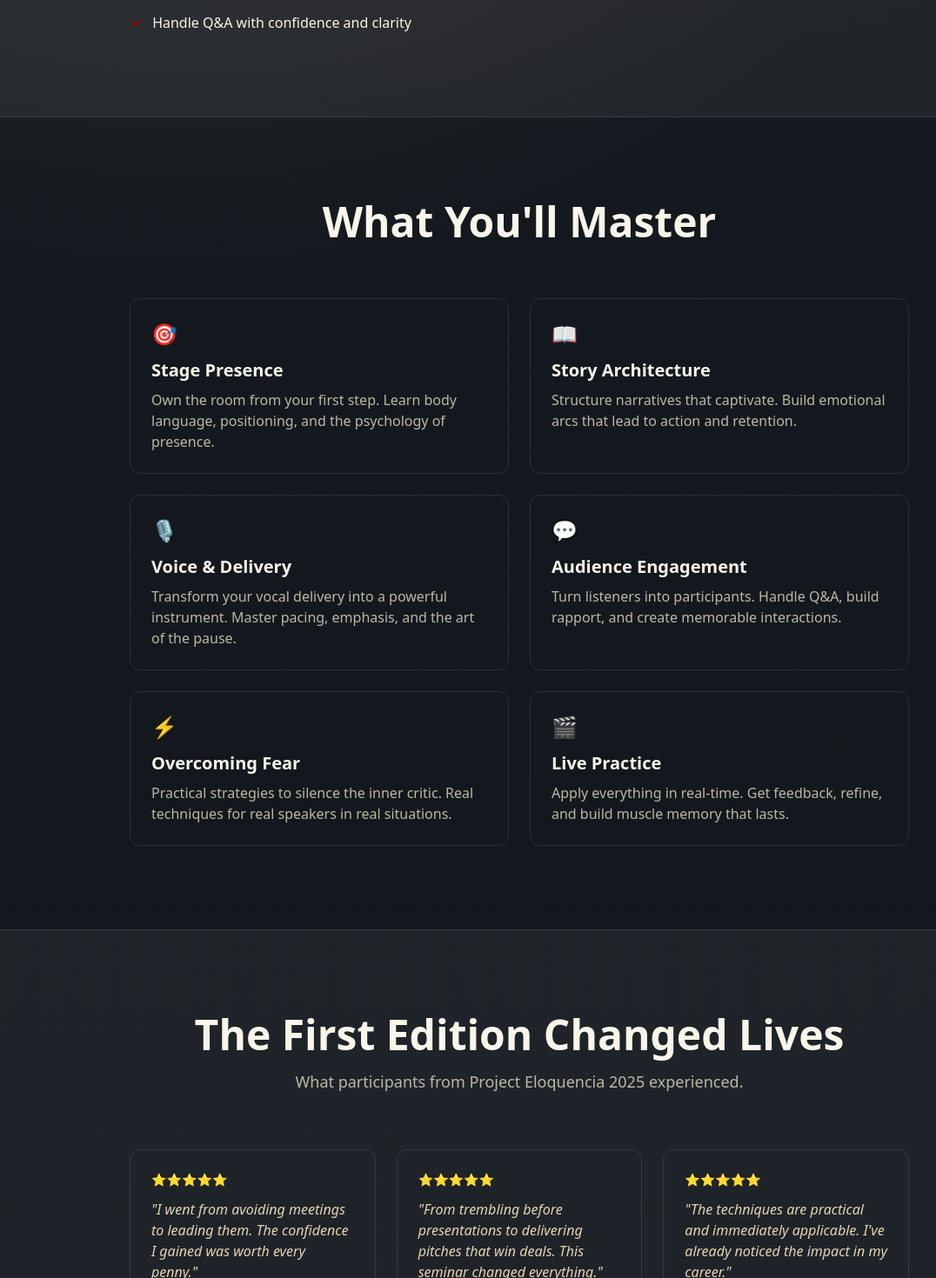
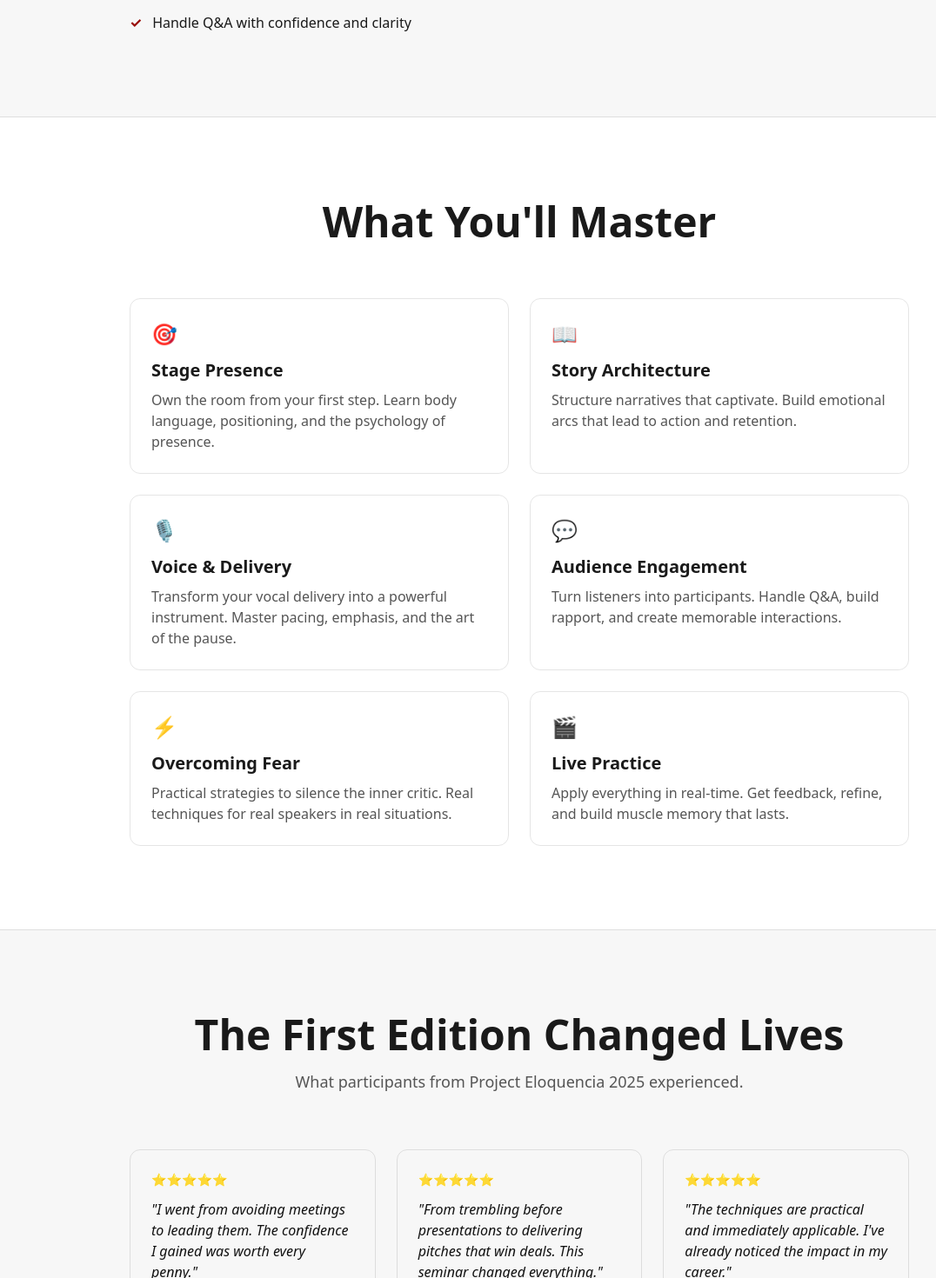
Before and after one commit to AbdullahAjayi/stage-craft-academy, a Next.js app: page /seminar in a window 1280 px wide. Shown: the part 1320-2790 px from the top of the page at 87% size, without its empty margins (43-1119 px from the left). Built offline with nearby package versions, Linux system fonts and the light colour scheme.

Commit message:
fix: switch site color theme to white and red per brand guidelines

```diff
--- a/app/globals.css
+++ b/app/globals.css
@@ -9,8 +9,8 @@
 
   body {
     @apply min-h-screen bg-brand-bg text-brand-text;
-    background: radial-gradient(circle at top, rgba(153, 10, 4, 0.18), transparent 25%),
-      radial-gradient(circle at 20% 10%, rgba(228, 213, 180, 0.18), transparent 20%),
-      linear-gradient(180deg, #161b21 0%, #0f1318 100%);
+    background: #ffffff;
+    /* background: radial-gradient(circle at top, rgba(153, 10, 4, 0.06), transparent 35%),
+      #ffffff; */
   }
 }
--- a/app/layout.tsx
+++ b/app/layout.tsx
@@ -12,7 +12,7 @@ export default function RootLayout({
   children: React.ReactNode
 }) {
   return (
-    <html lang="en" className="dark">
+    <html lang="en">
       <body className="font-sans">{children}</body>
     </html>
   )
--- a/app/page.tsx
+++ b/app/page.tsx
@@ -4,7 +4,7 @@ export default function Home() {
   return (
     <div className="min-h-screen flex flex-col">
       {/* Header */}
-      <header className="border-b border-white/10">
+      <header className="border-b border-black/10">
         <div className="max-w-6xl mx-auto px-6 py-6 flex items-center justify-between">
           <div className="flex items-center gap-3">
             <Image
@@ -46,7 +46,7 @@ export default function Home() {
       </main>
 
       {/* Footer */}
-      <footer className="border-t border-white/10">
+      <footer className="border-t border-black/10">
         <div className="max-w-6xl mx-auto px-6 py-8 text-center text-sm text-brand-muted">
           <p>© 2026 StageCraft Academy. All rights reserved.</p>
         </div>
--- a/app/seminar/page.tsx
+++ b/app/seminar/page.tsx
@@ -4,7 +4,7 @@ export default function Seminar() {
   return (
     <div className="min-h-screen">
       {/* Header */}
-      <header className="border-b border-white/10 sticky top-0 bg-brand-bg/95 backdrop-blur-sm z-50">
+      <header className="border-b border-black/10 sticky top-0 bg-white/95 backdrop-blur-sm z-50">
         <div className="max-w-6xl mx-auto px-6 py-4 flex items-center justify-between">
           <a href="/" className="flex items-center gap-3 hover:opacity-80 transition-opacity">
             <Image
@@ -31,7 +31,7 @@ export default function Seminar() {
       {/* Hero Section */}
       <section className="px-6 py-16 md:py-24">
         <div className="max-w-4xl mx-auto">
-          <div className="inline-block px-3 py-1 bg-brand-accent/20 text-slate-300 text-xs rounded-full mb-6 font-medium">
+          <div className="inline-block px-3 py-1 bg-brand-accent/20 text-slate-800 text-xs rounded-full mb-6 font-medium">
             ⚡ Second Edition • Limited Seats
           </div>
           <h1 className="text-5xl md:text-7xl font-bold mb-6 leading-tight">
@@ -53,7 +53,7 @@ export default function Seminar() {
       </section>
 
       {/* The Transformation */}
-      <section className="px-6 py-16 md:py-24 bg-white/5 border-t border-b border-white/10">
+      <section className="px-6 py-16 md:py-24 bg-black/[0.03] border-t border-b border-black/10">
         <div className="max-w-4xl mx-auto">
           <div className="grid md:grid-cols-2 gap-12 items-center">
             <div>
@@ -97,32 +97,32 @@ export default function Seminar() {
         <div className="max-w-4xl mx-auto">
           <h2 className="text-3xl md:text-5xl font-bold mb-16 text-center">What You'll Master</h2>
           <div className="grid md:grid-cols-2 gap-6">
-            <div className="p-6 border border-white/10 rounded-xl hover:border-brand-accent/30 hover:bg-brand-accent/5 transition-all">
+            <div className="p-6 border border-black/10 rounded-xl hover:border-brand-accent/30 hover:bg-brand-accent/5 transition-all">
               <div className="text-2xl mb-3">🎯</div>
               <h3 className="text-xl font-semibold mb-2">Stage Presence</h3>
               <p className="text-brand-muted">Own the room from your first step. Learn body language, positioning, and the psychology of presence.</p>
             </div>
-            <div className="p-6 border border-white/10 rounded-xl hover:border-brand-accent/30 hover:bg-brand-accent/5 transition-all">
+            <div className="p-6 border border-black/10 rounded-xl hover:border-brand-accent/30 hover:bg-brand-accent/5 transition-all">
               <div className="text-2xl mb-3">📖</div>
               <h3 className="text-xl font-semibold mb-2">Story Architecture</h3>
               <p className="text-brand-muted">Structure narratives that captivate. Build emotional arcs that lead to action and retention.</p>
             </div>
-            <div className="p-6 border border-white/10 rounded-xl hover:border-brand-accent/30 hover:bg-brand-accent/5 transition-all">
+            <div className="p-6 border border-black/10 rounded-xl hover:border-brand-accent/30 hover:bg-brand-accent/5 transition-all">
               <div className="text-2xl mb-3">🎙️</div>
               <h3 className="text-xl font-semibold mb-2">Voice & Delivery</h3>
               <p className="text-brand-muted">Transform your vocal delivery into a powerful instrument. Master pacing, emphasis, and the art of the pause.</p>
             </div>
-            <div className="p-6 border border-white/10 rounded-xl hover:border-brand-accent/30 hover:bg-brand-accent/5 transition-all">
+            <div className="p-6 border border-black/10 rounded-xl hover:border-brand-accent/30 hover:bg-brand-accent/5 transition-all">
               <div className="text-2xl mb-3">💬</div>
               <h3 className="text-xl font-semibold mb-2">Audience Engagement</h3>
               <p className="text-brand-muted">Turn listeners into participants. Handle Q&A, build rapport, and create memorable interactions.</p>
             </div>
-            <div className="p-6 border border-white/10 rounded-xl hover:border-brand-accent/30 hover:bg-brand-accent/5 transition-all">
+            <div className="p-6 border border-black/10 rounded-xl hover:border-brand-accent/30 hover:bg-brand-accent/5 transition-all">
               <div className="text-2xl mb-3">⚡</div>
               <h3 className="text-xl font-semibold mb-2">Overcoming Fear</h3>
               <p className="text-brand-muted">Practical strategies to silence the inner critic. Real techniques for real speakers in real situations.</p>
             </div>
-            <div className="p-6 border border-white/10 rounded-xl hover:border-brand-accent/30 hover:bg-brand-accent/5 transition-all">
+            <div className="p-6 border border-black/10 rounded-xl hover:border-brand-accent/30 hover:bg-brand-accent/5 transition-all">
               <div className="text-2xl mb-3">🎬</div>
               <h3 className="text-xl font-semibold mb-2">Live Practice</h3>
               <p className="text-brand-muted">Apply everything in real-time. Get feedback, refine, and build muscle memory that lasts.</p>
@@ -132,13 +132,13 @@ export default function Seminar() {
       </section>
 
       {/* Social Proof - Edition 1 Results */}
-      <section className="px-6 py-16 md:py-24 bg-white/5 border-t border-b border-white/10">
+      <section className="px-6 py-16 md:py-24 bg-black/[0.03] border-t border-b border-black/10">
         <div className="max-w-4xl mx-auto">
           <h2 className="text-3xl md:text-5xl font-bold mb-4 text-center">The First Edition Changed Lives</h2>
           <p className="text-center text-brand-muted mb-16 text-lg">What participants from Project Eloquencia 2025 experienced.</p>
 
           <div className="grid md:grid-cols-3 gap-6">
-            <div className="p-6 border border-white/10 rounded-xl">
+            <div className="p-6 border border-black/10 rounded-xl">
               <p className="text-brand-accent font-semibold mb-3 text-sm">⭐⭐⭐⭐⭐</p>
               <p className="text-brand-cream mb-4 italic">
                 "I went from avoiding meetings to leading them. The confidence I gained was worth every penny."
@@ -146,7 +146,7 @@ export default function Seminar() {
               <p className="text-sm font-semibold">Tosin, Founder</p>
               <p className="text-xs text-brand-muted">Tech Startup</p>
             </div>
-            <div className="p-6 border border-white/10 rounded-xl">
+            <div className="p-6 border border-black/10 rounded-xl">
               <p className="text-brand-accent font-semibold mb-3 text-sm">⭐⭐⭐⭐⭐</p>
               <p className="text-brand-cream mb-4 italic">
                 "From trembling before presentations to delivering pitches that win deals. This seminar changed everything."
@@ -154,7 +154,7 @@ export default function Seminar() {
               <p className="text-sm font-semibold">Amina, Creative Director</p>
               <p className="text-xs text-brand-muted">Marketing Agency</p>
             </div>
-            <div className="p-6 border border-white/10 rounded-xl">
+            <div className="p-6 border border-black/10 rounded-xl">
               <p className="text-brand-accent font-semibold mb-3 text-sm">⭐⭐⭐⭐⭐</p>
               <p className="text-brand-cream mb-4 italic">
                 "The techniques are practical and immediately applicable. I've already noticed the impact in my career."
@@ -200,14 +200,14 @@ export default function Seminar() {
       </section>
 
       {/* Pricing & Registration */}
-      <section id="register" className="px-6 py-16 md:py-24 bg-white/5 border-t border-white/10">
+      <section id="register" className="px-6 py-16 md:py-24 bg-black/[0.03] border-t border-black/10">
         <div className="max-w-4xl mx-auto">
           <h2 className="text-3xl md:text-5xl font-bold mb-4 text-center">Secure Your Seat</h2>
           <p className="text-center text-brand-muted mb-12 text-lg">Limited availability for the second edition.</p>
 
           <div className="grid md:grid-cols-2 gap-8 max-w-2xl mx-auto mb-12">
             {/* Registration Pass */}
-            <div className="p-8 border border-white/10 rounded-2xl">
+            <div className="p-8 border border-black/10 rounded-2xl">
               <h3 className="text-2xl font-bold mb-2">Registration Pass</h3>
               <p className="text-brand-muted mb-6">Core access to the complete seminar</p>
               <div className="mb-8">
@@ -290,22 +290,22 @@ export default function Seminar() {
           <h2 className="text-3xl md:text-5xl font-bold mb-12 text-center">Questions?</h2>
 
           <div className="space-y-6">
-            <div className="p-6 border border-white/10 rounded-xl">
+            <div className="p-6 border border-black/10 rounded-xl">
               <h3 className="font-semibold text-brand-cream mb-2">Is this for beginners?</h3>
               <p className="text-brand-muted">Yes and no. Whether you're starting from zero or already speak publicly, this program meets you where you are and takes you further. Everyone leaves as a more confident, effective communicator.</p>
             </div>
 
-            <div className="p-6 border border-white/10 rounded-xl">
+            <div className="p-6 border border-black/10 rounded-xl">
               <h3 className="font-semibold text-brand-cream mb-2">What if I have speech anxiety?</h3>
               <p className="text-brand-muted">This is exactly what the program addresses. We focus on practical techniques that help you manage anxiety and build genuine confidence through practice and feedback.</p>
             </div>
 
-            <div className="p-6 border border-white/10 rounded-xl">
+            <div className="p-6 border border-black/10 rounded-xl">
               <h3 className="font-semibold text-brand-cream mb-2">Can I access recordings if I miss a session?</h3>
               <p className="text-brand-muted">Yes. Both packages include lifetime access to all recordings, so you can review and catch up at your own pace.</p>
             </div>
 
-            <div className="p-6 border border-white/10 rounded-xl">
+            <div className="p-6 border border-black/10 rounded-xl">
               <h3 className="font-semibold text-brand-cream mb-2">When is this happening?</h3>
               <p className="text-brand-muted">Contact us at hello@stagecraft.academy for dates and details. We run sessions throughout the year with limited cohorts per program.</p>
             </div>
@@ -314,7 +314,7 @@ export default function Seminar() {
       </section>
 
       {/* Final CTA */}
-      <section className="px-6 py-16 md:py-24 bg-gradient-to-b from-brand-accent/10 to-transparent border-t border-white/10">
+      <section className="px-6 py-16 md:py-24 bg-gradient-to-b from-brand-accent/10 to-transparent border-t border-black/10">
         <div className="max-w-3xl mx-auto text-center">
           <h2 className="text-4xl md:text-5xl font-bold mb-6">Your Voice Matters.</h2>
           <p className="text-xl text-brand-muted mb-8 max-w-2xl mx-auto">
@@ -330,7 +330,7 @@ export default function Seminar() {
       </section>
 
       {/* Footer */}
-      <footer className="border-t border-white/10 px-6 py-12">
+      <footer className="border-t border-black/10 px-6 py-12">
         <div className="max-w-6xl mx-auto text-center text-sm text-brand-muted">
           <p>© 2026 StageCraft Academy. All rights reserved.</p>
           <p className="mt-2 text-xs">hello@stagecraft.academy</p>
```
Also changed, not shown: tailwind.config.js (+6 -6 lines).
